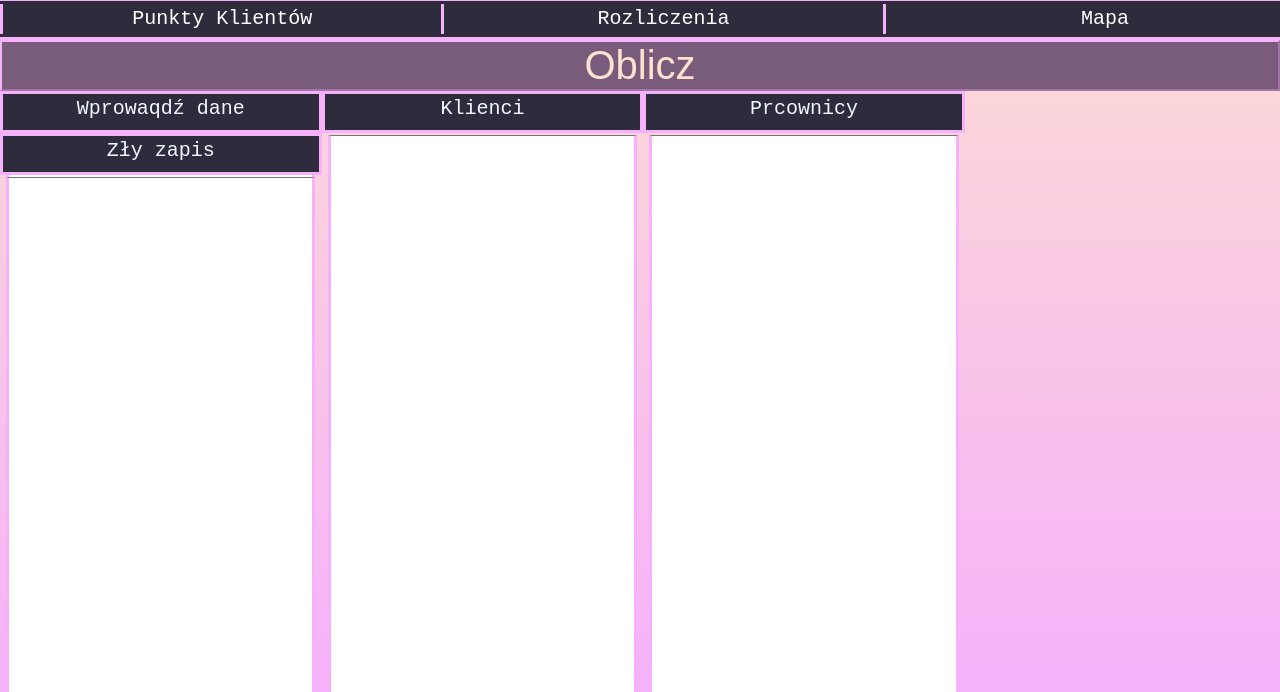
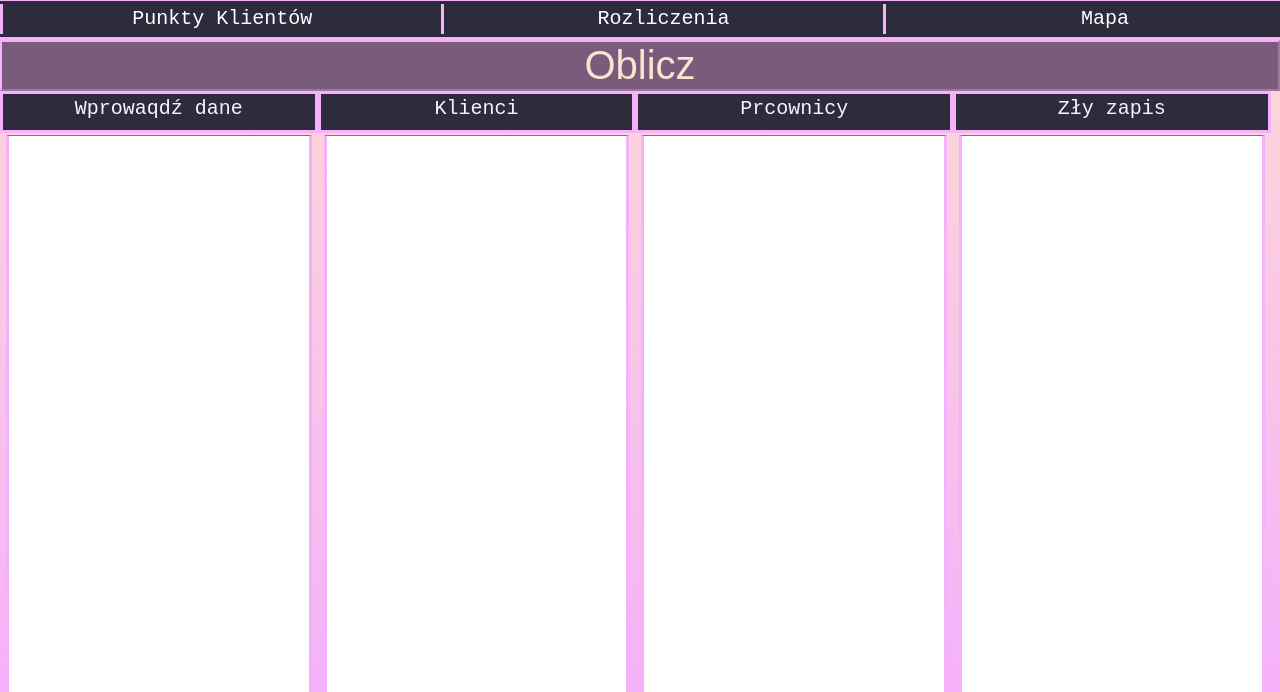
Before and after one commit to S0SIK/UwU, a plain HTML site: page index.html in a window 1280 px wide. Shown: the part 108-800 px from the top of the page. Drawn offline with Linux system fonts and the light colour scheme.

Commit message:
Update styl.css

```diff
--- a/styl.css
+++ b/styl.css
@@ -102,7 +102,7 @@ ol>li:first-child {
   }
 
   .text2 {
-    width: 24.66%;
+    width: 24.35%;
     padding-top: 5px;
     padding: 3px 0;
     height: 30px;
```
